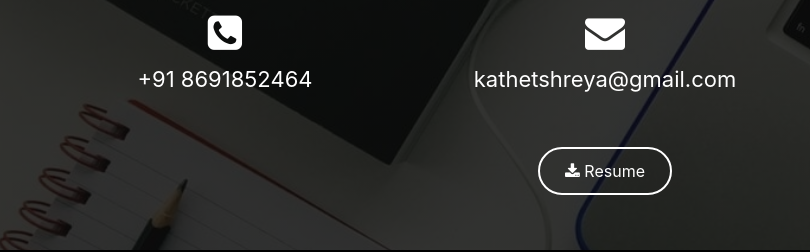
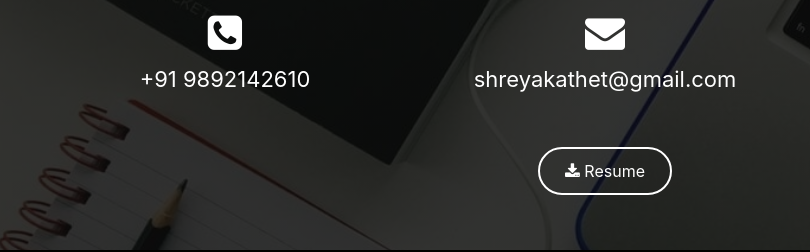
Before and after one commit to shreya2811/shreya28-github.io, a plain HTML site: page index.html in a window 1280 px wide. Shown: the part 2240-2492 px from the top of the page, 35-845 px from the left. Drawn offline with nearby package versions, Linux system fonts and the light colour scheme.

Commit message:
Update index.html

```diff
--- a/index.html
+++ b/index.html
@@ -198,11 +198,11 @@
                 <div class="row">
                     <div class="col-md-4">
                         <i class="fa fa-phone-square">  </i>
-                        <p> +91 8691852464 </p>
+                        <p> +91 9892142610 </p>
                     </div>
                     <div class="col-md-4">
                         <i class="fa fa-envelope"></i>
-                        <p> kathetshreya@gmail.com</p>
+                        <p> shreyakathet@gmail.com</p>
                     </div>
                     <div class="col-md-4">
                         <i class="fa fa-internet-explorer">  </i>
```
